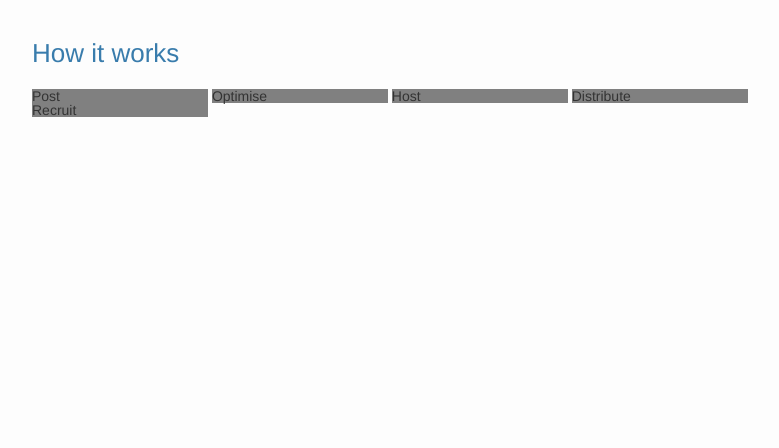
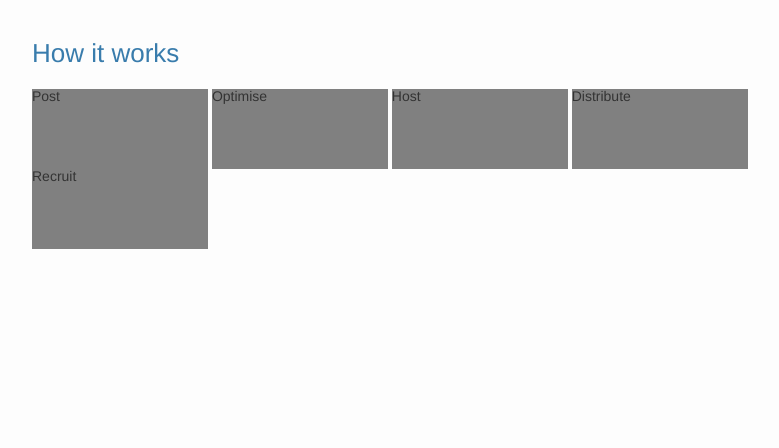
Before and after one commit to hiven/hiven.github.io, a PHP site: page /about.html in a window 1280 px wide. Shown: the top 448 px of the page, without its empty margins (168-947 px from the left). Run offline with PHP 8.4, Linux system fonts and the light colour scheme.

Commit message:
Update main.css

```diff
--- a/css/main.css
+++ b/css/main.css
@@ -361,4 +361,4 @@
     display: block;
 }
 
-.features li { width: 20%; background-color: gray; display: inline-block;}
+.features li { width: 20%; background-color: gray; display: inline-block; height: 80px;}
```
